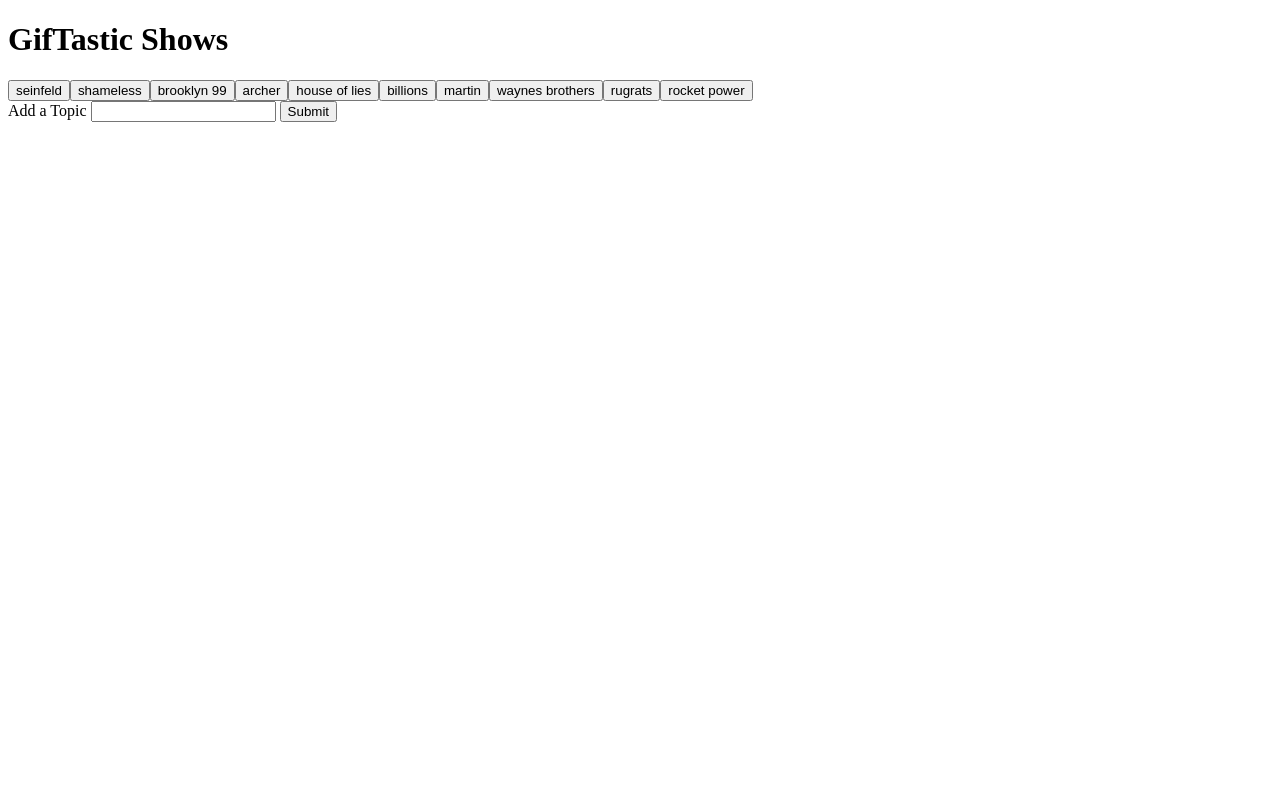
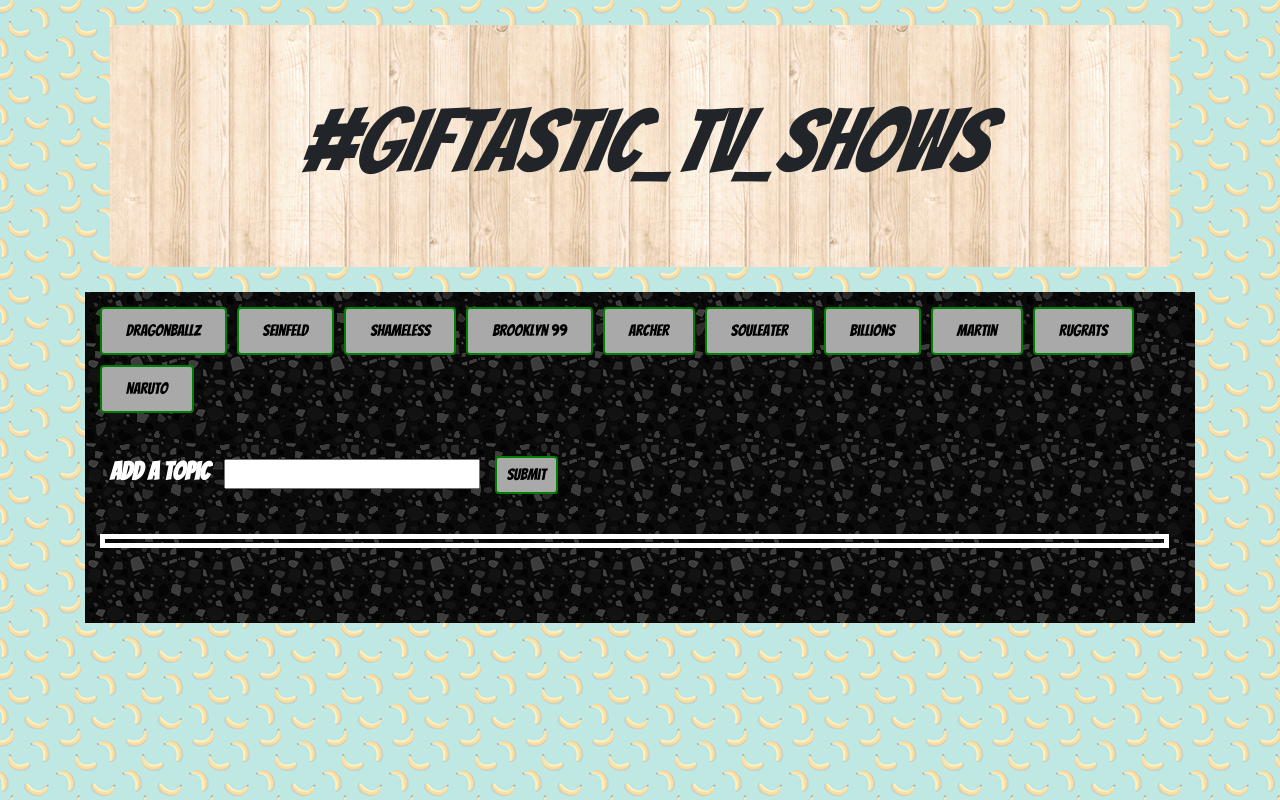
Before and after one commit to CasazzaDan/GifTastic, a plain HTML site: page index.html in a window 1280 px wide. Drawn offline with nearby package versions, Linux system fonts and the light colour scheme.

Commit message:
finalized the functions and the style of the page

```diff
--- a/assets/css/style.css
+++ b/assets/css/style.css
@@ -0,0 +1,74 @@
+body{
+    background-image: url("../images/bananas.png");
+}
+
+.jumbotron {
+    background-image: url("../images/tileable_wood_texture.png");
+    margin: 25px;
+}
+
+h1 {
+    text-align: center;
+    font-size: 5.5em;
+    font-family: 'Bangers';
+    font-style: italic;
+}
+
+.contentArea {
+    background-image: url("../images/dark-grey-terrazzo.png");
+}
+
+#show-button {
+    margin: 10px;
+}
+
+.gifButton {
+    background-color: darkgrey;
+    font-size: 16px;
+    padding: 10px 24px;
+    border-radius: 4px;
+    border: 2px solid green;
+    margin: 5px;
+    font-family: 'Bangers';
+}
+
+#form {
+    margin: 15px;
+}
+
+label {
+    display: inline-block;
+    font-size: 25px;
+    margin: 10px;
+    color: white;
+    font-weight: 800;
+    font-family: 'Bangers';
+}
+
+#add-topic {
+    background-color: darkgrey;
+    padding: 5px 10px;
+    border-radius: 4px;
+    border: 2px solid green;
+    margin: 10px;
+    font-family: 'Bangers';
+}
+
+#display-images {
+    text-align: center;
+    margin: 30px;
+}
+
+p {
+    margin: 15px;
+    font-size: 20px;
+    color: white;
+    font-family: 'Bangers';
+}
+
+hr {
+    margin: 15px;
+    border: 5px solid white;
+    padding: 2px;
+    width: 95%;
+}
--- a/assets/javascript/main.js
+++ b/assets/javascript/main.js
@@ -1,7 +1,7 @@
 $(document).ready(function () {
 
     // Create a array of strings, with the variables for "topics" to turn into buttons to display the gifs for that topic
-    var topics = ["seinfeld", "shameless", "brooklyn 99", "archer", "house of lies", "billions", "martin", "waynes brothers", "rugrats", "rocket power"];
+    var topics = ["dragonballz", "seinfeld", "shameless", "brooklyn 99", "archer", "souleater", "billions", "martin", "rugrats", "naruto"];
 
     // Fuction to add a new topic button to get new gifs
     function makeButtons() {
@@ -28,7 +28,7 @@
     });
 
     // Function to listen for a button to be clicked so it can send the request to the api for the appropriate gifs
-    $("button").on("click", function() {
+    $(document).on("click", ".gifButton", function() {
         var show = $(this).attr("data-name");
 
         var queryURL = "https://api.giphy.com/v1/gifs/search?q=" + show + "&api_key=8S35sobPSipKGEYqydj4P3WQCennaqVS&&limit=10"
--- a/index.html
+++ b/index.html
@@ -5,42 +5,51 @@
     <meta http-equiv="X-UA-Compatible" content="IE=edge">
     <title>GifTastic</title>
     <meta name="viewport" content="width=device-width, initial-scale=1">
+    <link rel="stylesheet" href="https://stackpath.bootstrapcdn.com/bootstrap/4.2.1/css/bootstrap.min.css" integrity="sha384-GJzZqFGwb1QTTN6wy59ffF1BuGJpLSa9DkKMp0DgiMDm4iYMj70gZWKYbI706tWS" crossorigin="anonymous">
     <link rel="stylesheet" type="text/css" media="screen" href="assets/css/style.css" />
+    <link href='https://fonts.googleapis.com/css?family=Bangers' rel='stylesheet'>
 
-    <script src="https://cdnjs.cloudflare.com/ajax/libs/jquery/3.2.1/jquery.min.js"></script>
 
 </head>
   <body>
     <div class="container">
         <div class="jumbotron">
-            <h1>GifTastic Shows</h1>
+            <h1>#GifTastic_TV_Shows</h1>
         </div>
-
+        <div class="contentArea">
             <div class="row">
-            <div class="col-md-6">
+                <div class="col-md-12">
                     <div id ="show-button">
 
                     </div>
                 </div>
             </div>
-
-        <div class="col-md-6">
+            <div class="row">
+                <div class="col-md-12">
                     <form id = "form">
                         <label for="user-input">Add a Topic</label>
                         <input type="text" id="user-input">
                         <input id="add-topic" type="submit" value="Submit">
                     </form>
                 </div>
-
+            </div>
+        <hr>
             <div class="row">
                 <div class="col-md-12" id="display-images">
 
                 </div>
             </div>
+        </div>
+    </div>
 
 
-    </div>
 
+
+      <script src="https://code.jquery.com/jquery-3.3.1.slim.min.js" integrity="sha384-q8i/X+965DzO0rT7abK41JStQIAqVgRVzpbzo5smXKp4YfRvH+8abtTE1Pi6jizo" crossorigin="anonymous"></script>
+      <script src="https://cdnjs.cloudflare.com/ajax/libs/popper.js/1.14.6/umd/popper.min.js" integrity="sha384-wHAiFfRlMFy6i5SRaxvfOCifBUQy1xHdJ/yoi7FRNXMRBu5WHdZYu1hA6ZOblgut" crossorigin="anonymous"></script>
+      <script src="https://stackpath.bootstrapcdn.com/bootstrap/4.2.1/js/bootstrap.min.js" integrity="sha384-B0UglyR+jN6CkvvICOB2joaf5I4l3gm9GU6Hc1og6Ls7i6U/mkkaduKaBhlAXv9k" crossorigin="anonymous"></script>
+
+      <script src="https://cdnjs.cloudflare.com/ajax/libs/jquery/3.2.1/jquery.min.js"></script>
       <script src="assets/javascript/main.js"></script>
 
   </body>
```
Also changed, not shown: assets/images/bananas.png (added), assets/images/dark-grey-terrazzo.png (added), assets/images/tileable_wood_texture.png (added), 4 other files. Lines whose indentation alone changed are shown as unchanged.
